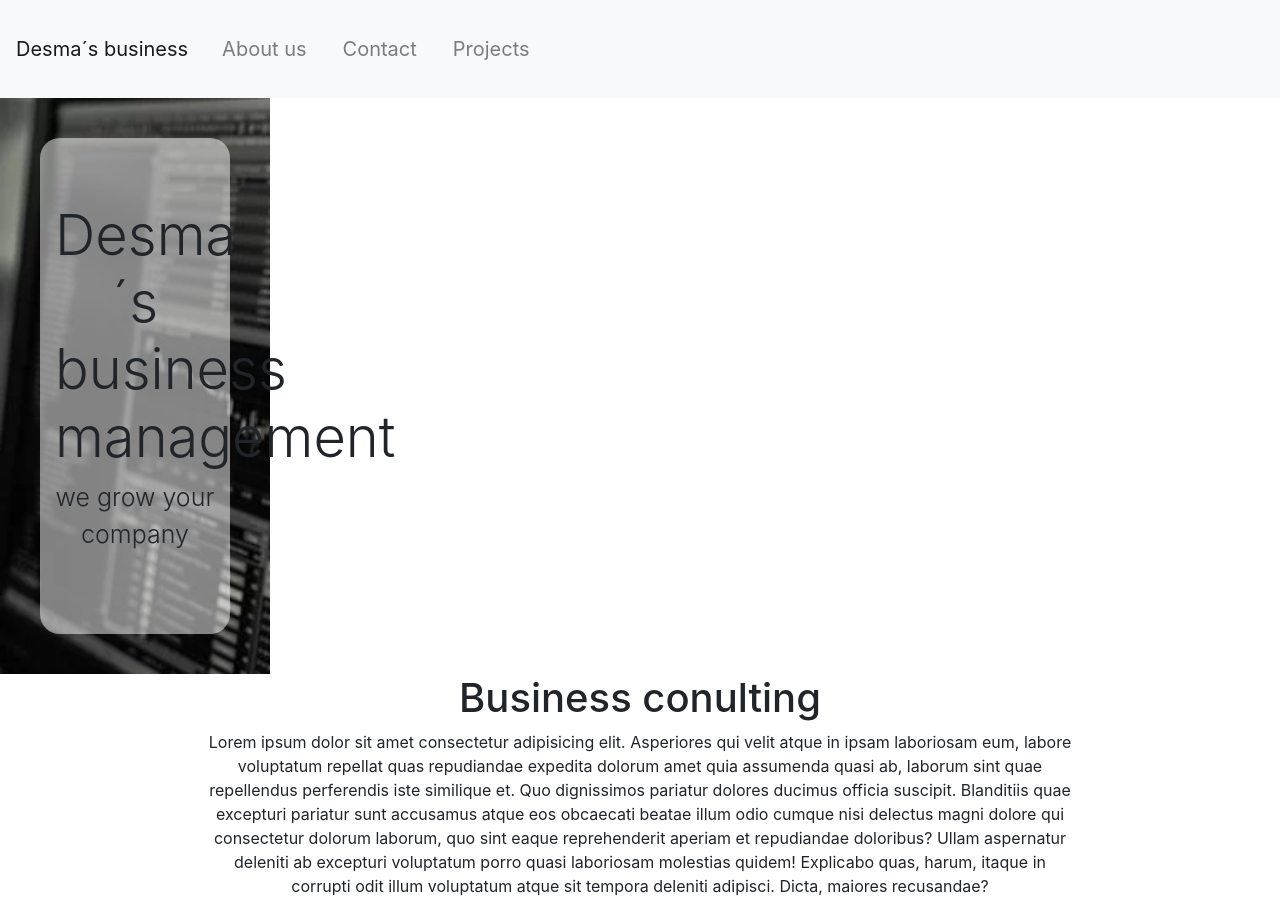
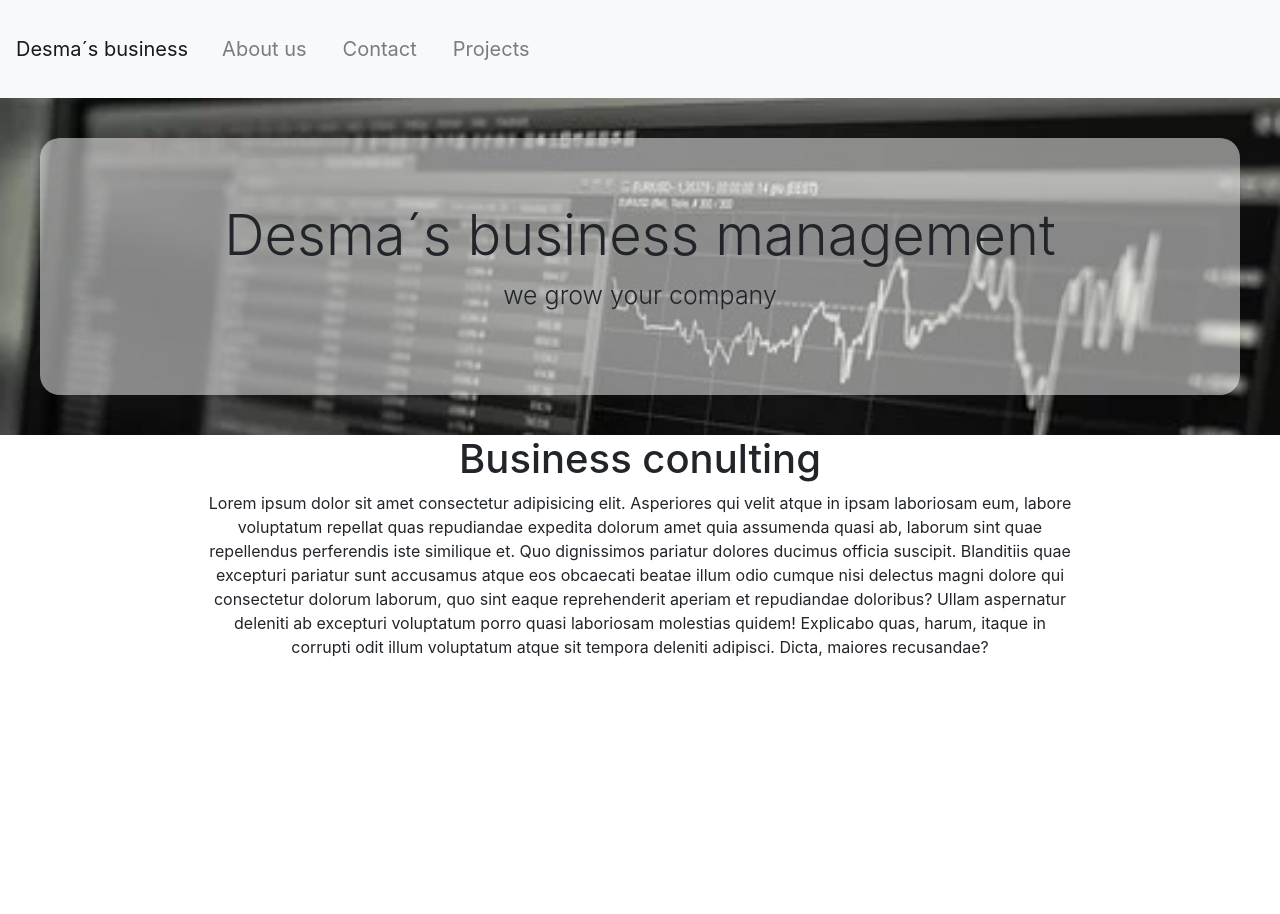
Before and after one commit to solecampa/Desmas-Web, a website: page index.html in a window 1280 px wide. After the commit the page ends 800 px from the top, so only its background shows below. Drawn offline with nearby package versions, Linux system fonts and the light colour scheme.

Commit message:
Update style2.css

```diff
--- a/style2.css
+++ b/style2.css
@@ -51,13 +51,13 @@
         font-size: 20px;
     }
     }
-@media screen and (min-width: 295px){
+@media screen and (max-width: 100px){
 #promo {
-    max-width: 270px;
+    max-width: 70px;
 }
 }
-@media screen and (min-width: 295px){
+@media screen and (max-width: 100px){
 #promo .jumbotron {
-    max-width: 270px;
+    max-width: 70px;
 }
 }
```
